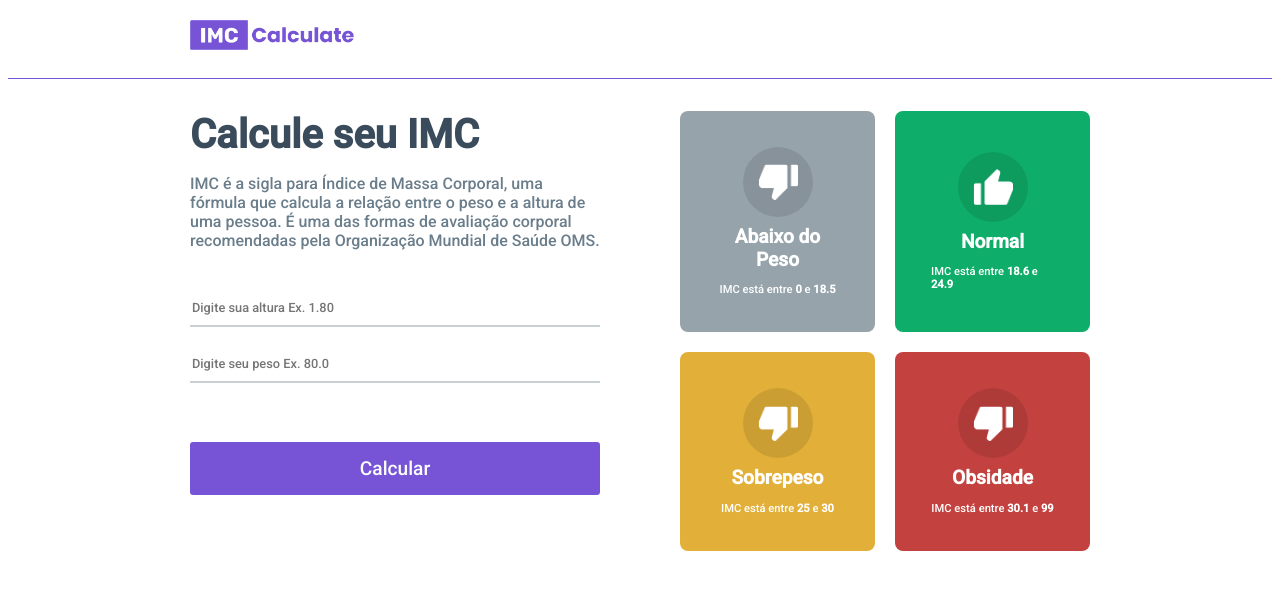
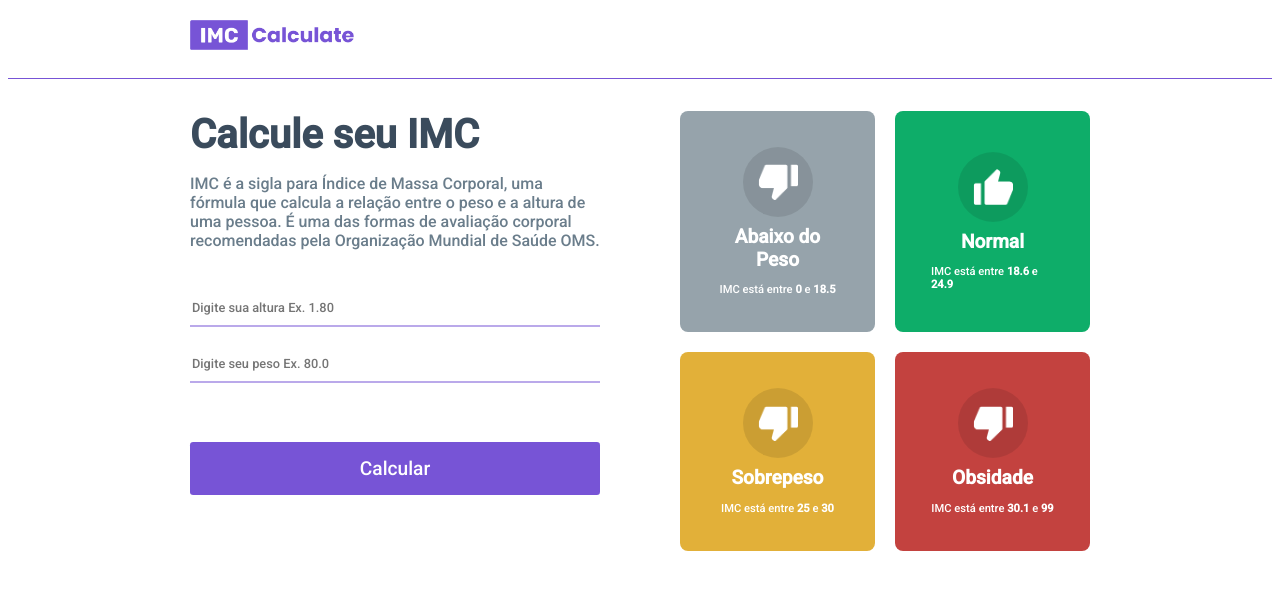
Before and after one commit to antoniocarlosrs/IMC_Calculate_React, a React (Vite) app: page / in a window 1280 px wide. Shown: the top 590 px of the page. Built offline with nearby package versions, Linux system fonts and the light colour scheme.

Commit message:
Cor da input

```diff
--- a/src/App.module.css
+++ b/src/App.module.css
@@ -51,7 +51,8 @@ hr {
 .container .lefSide input {
     width: 100%;
     border: 0;
-    border-bottom: 2px solid rgba(150, 163, 171, .5);
+    border-bottom: 2px solid rgba(119, 84, 214, .5) ;
+    /* border-bottom: 2px solid rgba(150, 163, 171, .5); */
     padding: 10px 2px;
     margin-bottom: 1.2rem;
     font-size: .8rem;
```
